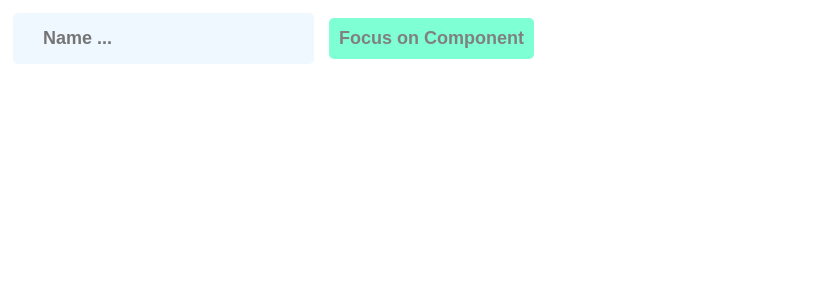
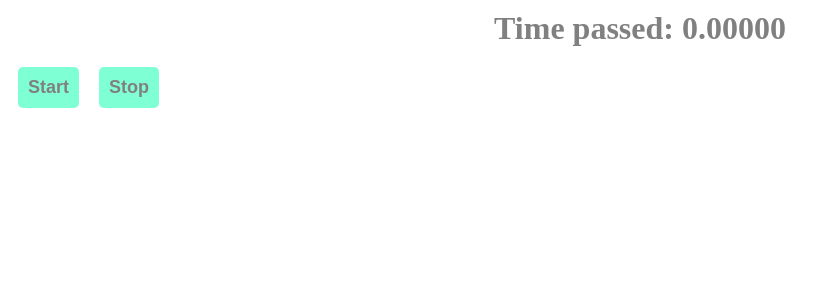
Before and after one commit to Yasir-ali-dev/react-hooks, a React (Create React App) app: page / in a window 1280 px wide. Shown: the top 300 px of the page, without its empty margins (0-835 px from the left). Built offline with nearby package versions, Linux system fonts and the light colour scheme.

Commit message:
stop watch with Date.now(), useRef added

```diff
--- a/src/App.js
+++ b/src/App.js
@@ -1,25 +1,10 @@
 import "./App.css";
-import ImageScrollRef from "./useRef/ImageScrollRef";
-import PlayPauseVideo from "./useRef/PlayPauseVideo";
-import RefToComponent from "./useRef/RefToComponent";
-
-// import LoginForm from "./useContextContainer/LoginForm";
-// import MultipleContexts from "./useContextContainer/MultipleContexts";
-// import UseContextObjectUpdate from "./useContextContainer/UseContextObjectUpdate";
-
-// import TodoApp from "./useReducerContainer/Todo/TodoApp";
-// import UseReducerForm from "./useReducerContainer/UseReducerForm";
-// import UseReducer_A from "./useReducerContainer/UseReducer_A";
-// import UseReducer_B from "./useReducerContainer/UseReducer_B";
-// import UseEffectExternalConnection from "./useEffectContainer/useEffectExternalConnection";
-// import UseEffectWindowEvents from "./useEffectContainer/useEffectWindowEvents";
-// import UseEffectModelDialog from "./useEffectContainer/useEffectModelDialog";
-// import UseId from "./useId/useId.jsx";
+import StopWatch from "./useRef/StopWatch";
 
 function App() {
   return (
     <>
-      <RefToComponent />
+      <StopWatch />
     </>
   );
 }
--- /dev/null
+++ b/src/useRef/StopWatch.jsx
@@ -0,0 +1,42 @@
+import React, { useRef, useState } from 'react';
+
+const StopWatch = () => {
+    const [startTime, setStartTime] = useState(null);
+    const [now, setNow] = useState(null);
+    const intervalRef = useRef(null);
+
+    const handleStart=()=>{
+        setStartTime(Date.now());
+        setNow(Date.now());
+        clearInterval(intervalRef.current);
+
+        intervalRef.current = setInterval(()=>{
+            setNow(Date.now());
+        },10)
+    }
+
+    const handleStop=()=>{
+        clearInterval(intervalRef.current);
+    }
+
+    let secondsPassed=0;
+    if(now !== null && startTime !== null){
+        secondsPassed=(now - startTime) /1000;
+    }
+
+    return (
+    <div>
+
+       <h1>Time passed: {secondsPassed.toFixed(5)}</h1>
+      <button onClick={handleStart}>
+        Start
+      </button>
+      <button onClick={handleStop}>
+        Stop
+      </button>
+
+    </div>
+  )
+}
+
+export default StopWatch;
```
